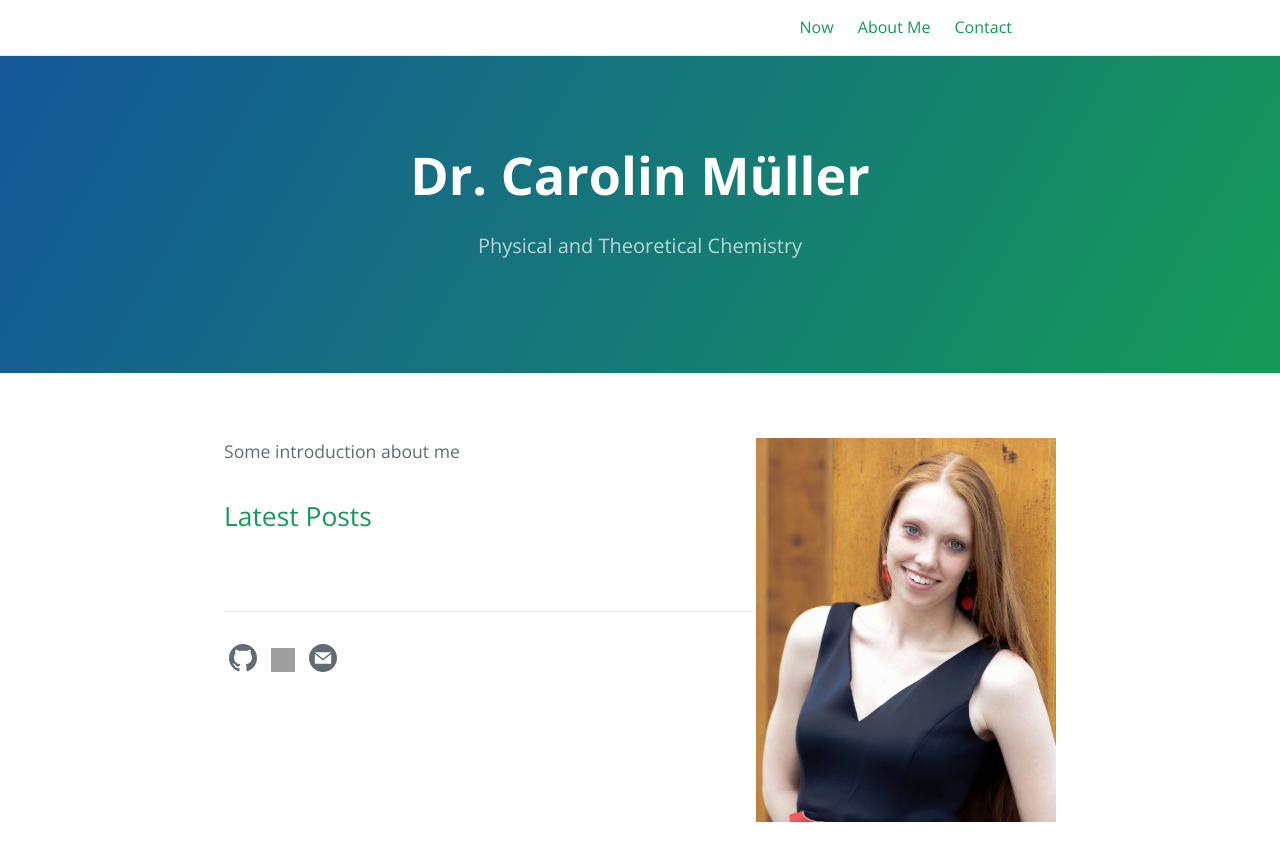
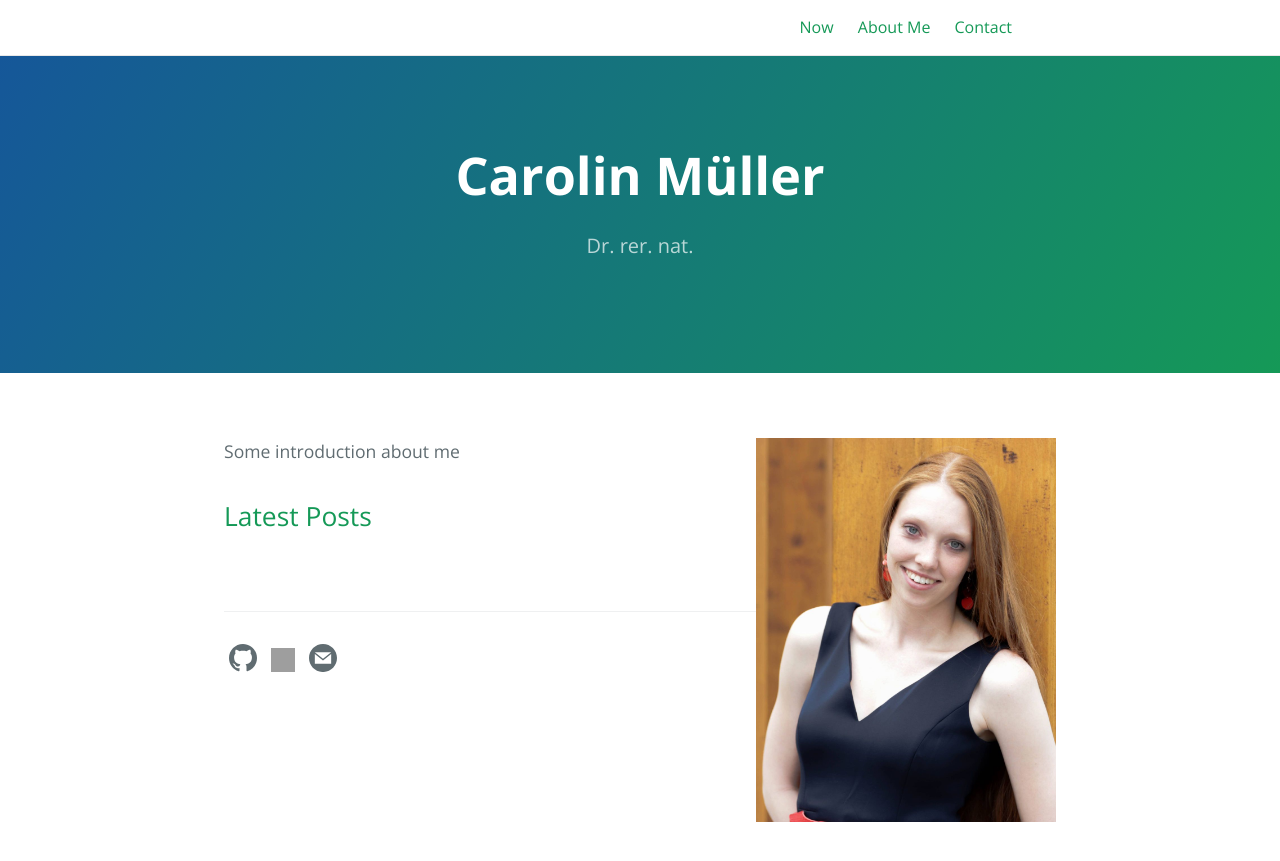
Before and after one commit to carolin-m/carolin-m.github.io, a Jekyll site: the page built from index.md, in a window 1280 px wide. Shown: the top 861 px of the page. Built offline with Jekyll 4.4.1, drawn with Linux system fonts in a browser that asks for light colours; grey boxes are pictures that could not be loaded.

Commit message:
Update _config.yml

```diff
--- a/_config.yml
+++ b/_config.yml
@@ -1,5 +1,5 @@
-title: Dr. Carolin Müller
-description: Physical and Theoretical Chemistry
+title: Carolin Müller
+description: Dr. rer. nat.
 show_downloads: false
 
 baseurl: ""
```
